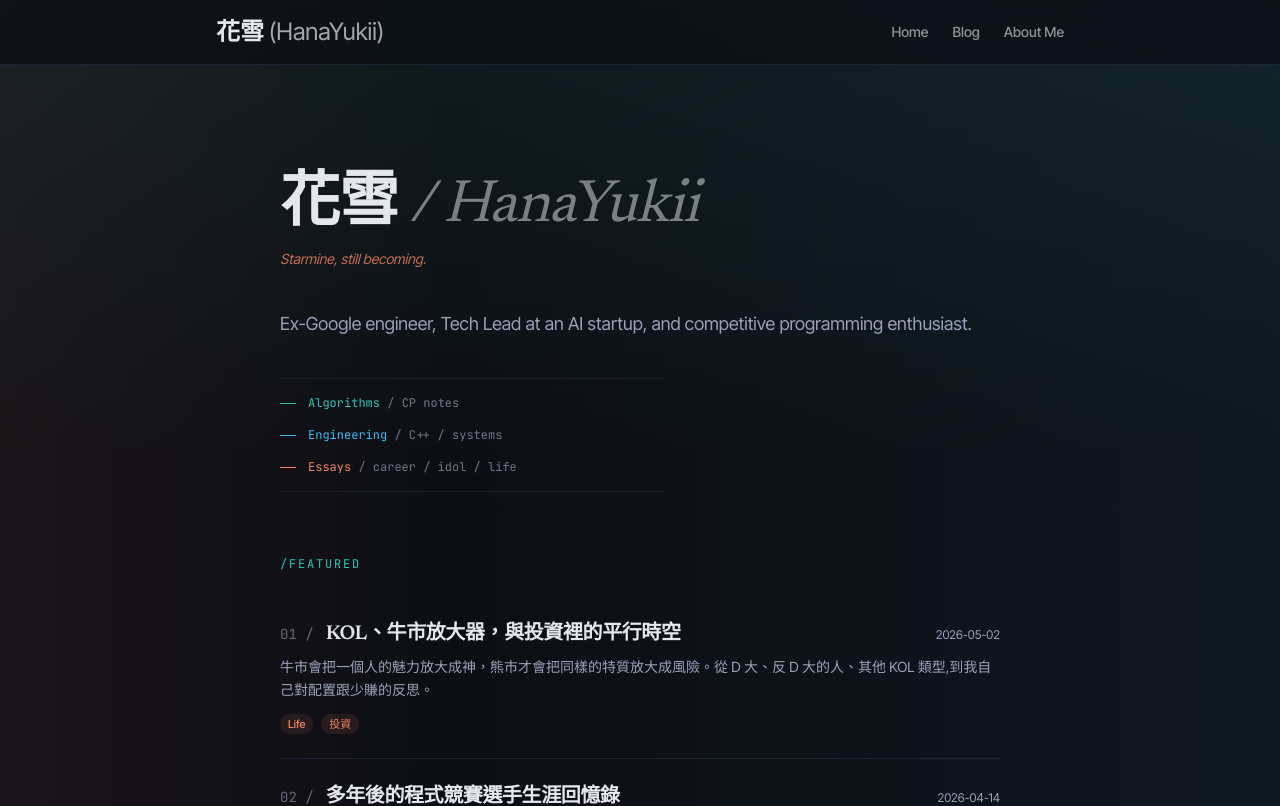
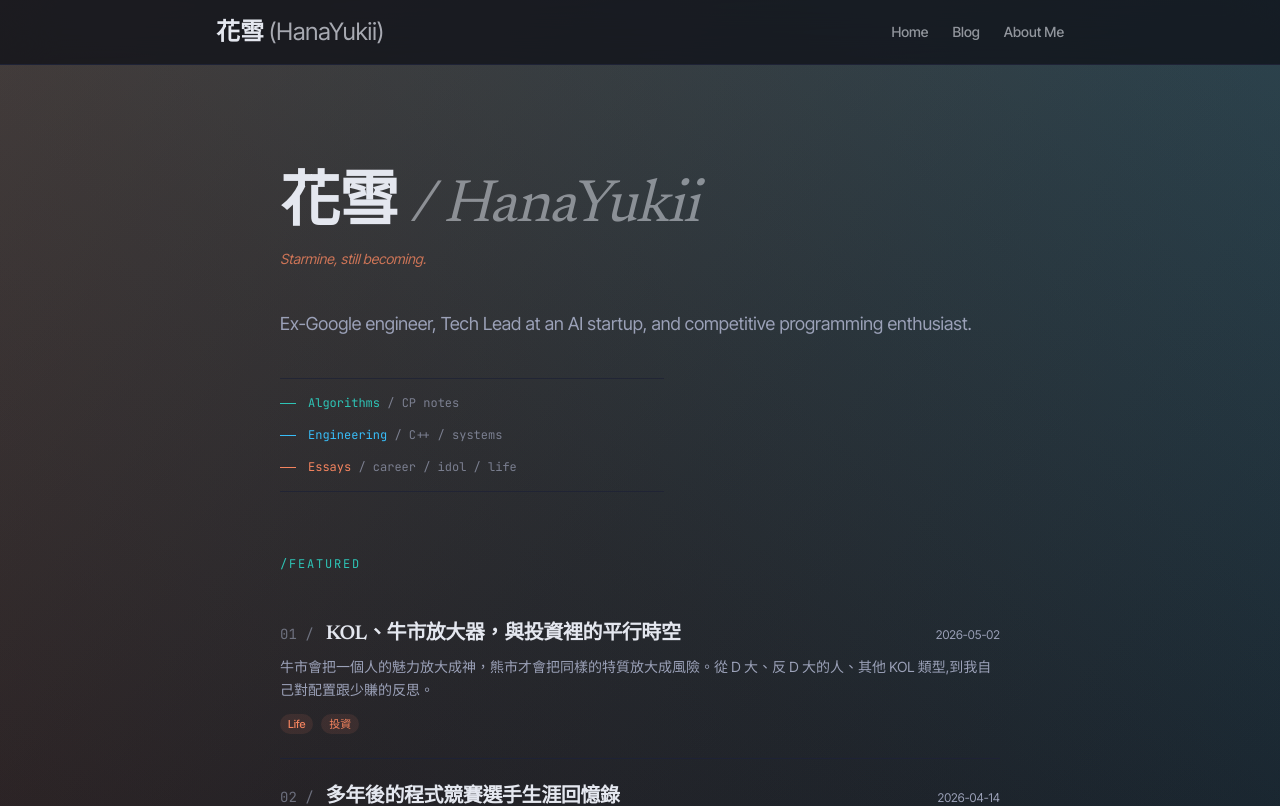
Before and after one commit to HanaYukii/hanayukii-site, a Next.js app: page / in a window 1280 px wide. Shown: the top 806 px of the page. Built offline with nearby package versions, Linux system fonts and the light colour scheme.

Commit message:
Strengthen homepage background wash

```diff
--- a/src/app/globals.css
+++ b/src/app/globals.css
@@ -28,8 +28,9 @@ html {
 
 body {
   background:
-    linear-gradient(180deg, rgba(46, 196, 182, 0.08), transparent 460px),
-    linear-gradient(90deg, rgba(244, 132, 95, 0.06), transparent 35%, rgba(56, 189, 248, 0.05)),
+    linear-gradient(140deg, rgba(244, 132, 95, 0.22), rgba(244, 132, 95, 0.1) 30%, transparent 68%),
+    linear-gradient(220deg, rgba(56, 189, 248, 0.2), rgba(56, 189, 248, 0.08) 32%, transparent 70%),
+    linear-gradient(180deg, rgba(46, 196, 182, 0.08), rgba(46, 196, 182, 0.03) 520px, transparent 900px),
     var(--color-bg);
   color: var(--color-text);
   font-family: var(--font-sans);
```
